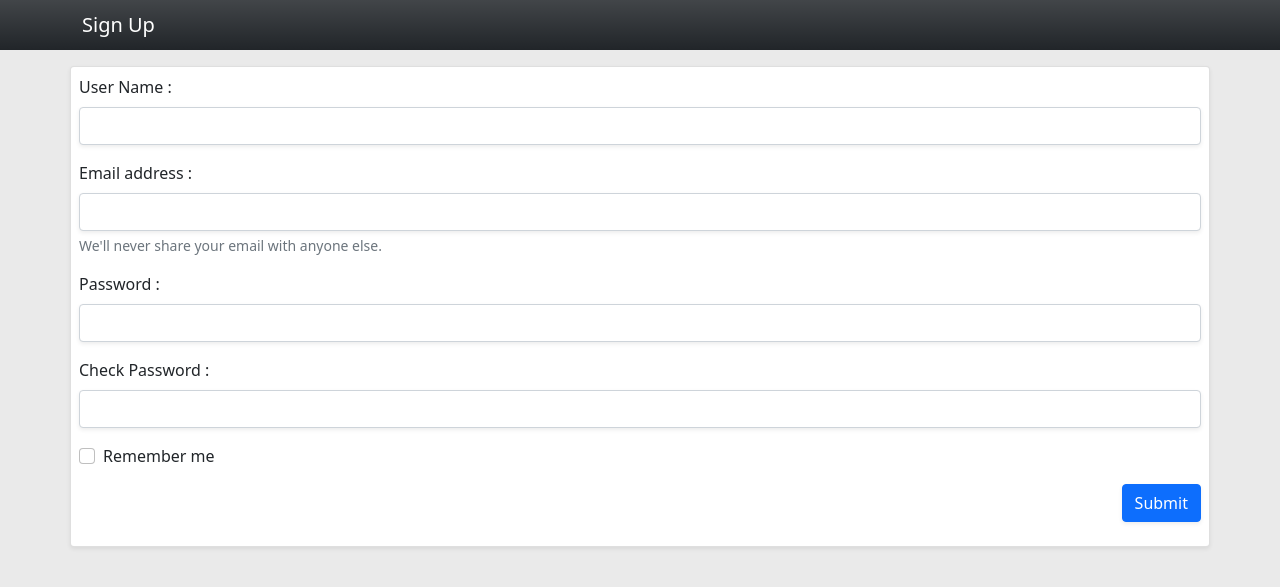
After one commit to dfsdanimaulana/phpdasar, a PHP site: page /lobby/signup.php in a window 1280 px wide. The commit adds this page. Shown: the top 587 px of the page. Run offline with PHP 8.4, Linux system fonts and the light colour scheme.

Commit message:
menambahkan fungsi login dan signup

```diff
--- a/debugging.php
+++ b/debugging.php
@@ -1,8 +1,12 @@
 <?php
+require 'lobby/tools/function.php';
 if (isset($_POST["submit"])) {
     var_dump($_FILES);
 }
+$test = checkUser('deni')[1];
+var_dump($test);
 
+//check password = password_verify(input, hashed pw)
 ?>
 
 <!DOCTYPE html>
--- /dev/null
+++ b/lobby/signup.php
@@ -0,0 +1,67 @@
+<?php
+require 'tools/function.php';
+if (isset($_POST["submit"])) {
+    if (signUp($_POST) > 0) {
+        echo "Sign Up Succes...";
+    } else {
+        echo "sign up failed...";
+    }
+
+}
+?>
+<!doctype html>
+<html lang="en">
+<head>
+    <!-- Bootstrap 5 -->
+    <meta charset="utf-8">
+    <meta name="viewport" content="width=device-width, initial-scale=1">
+    <!-- Bootstrap CSS -->
+    <link href="https://cdn.jsdelivr.net/npm/bootstrap@5.0.0-beta2/dist/css/bootstrap.min.css" rel="stylesheet" integrity="sha384-BmbxuPwQa2lc/FVzBcNJ7UAyJxM6wuqIj61tLrc4wSX0szH/Ev+nYRRuWlolflfl" crossorigin="anonymous">
+    <style>
+        body {
+            background-color: #eaeaea;
+        }
+    </style>
+    <title>Sign Up</title>
+</head>
+<body>
+
+    <nav class="navbar navbar-dark bg-dark bg-gradient">
+        <div class="container">
+            <span class="navbar-brand mb-0 h1">Sign Up</span>
+        </div>
+    </nav>
+
+    <div class="container card my-3 p-2 shadow-sm">
+        <form action="" method="post">
+            <div class="mb-3">
+                <label for="username" class="form-label">User Name :</label>
+                <input type="text" class="form-control shadow-sm" id="username" name="username"required>
+            </div>
+            <div class="mb-3">
+                <label for="email" class="form-label">Email address :</label>
+                <input type="email" class="form-control shadow-sm" id="email" name="email" aria-describedby="emailHelp" required>
+                <div id="emailHelp" class="form-text">
+                    We'll never share your email with anyone else.
+                </div>
+            </div>
+            <div class="mb-3">
+                <label for="password" class="form-label">Password :</label>
+                <input type="password" class="form-control shadow-sm" id="password" name="password" required>
+            </div>
+            <div class="mb-3">
+                <label for="passwordCheck" class="form-label">Check Password :</label>
+                <input type="password" class="form-control shadow-sm" id="passwordCheck" name="passwordCheck" required>
+            </div>
+            <div class="mb-3 form-check">
+                <input type="checkbox" class="form-check-input" id="checkBox">
+                <label class="form-check-label " for="checkBox">Remember me</label>
+            </div>
+            <div class="d-flex flex-row-reverse">
+                <button type="submit" class="btn btn-primary mb-3 shadow-sm" id="submit" name="submit">Submit</button>
+            </div>
+        </form>
+    </div>
+    <script src="https://cdn.jsdelivr.net/npm/bootstrap@5.0.0-beta2/dist/js/bootstrap.bundle.min.js" integrity="sha384-b5kHyXgcpbZJO/tY9Ul7kGkf1S0CWuKcCD38l8YkeH8z8QjE0GmW1gYU5S9FOnJ0" crossorigin="anonymous"></script>
+</body>
+</html>
--- a/lobby/tools/function.php
+++ b/lobby/tools/function.php
@@ -84,3 +84,42 @@ function removeImg($target) {
         unlink($root);
     }
 }
+
+function checkUser($name) {
+    global $conn;
+    $sql = "SELECT username,password FROM list_user WHERE username='$name'";
+    $res = mysqli_query($conn, $sql);
+    $data = mysqli_fetch_row($res);
+    return $data;
+}
+function checkEmail($email) {
+    global $conn;
+    $sql = "SELECT email FROM list_user WHERE email='$email'";
+    $res = mysqli_query($conn, $sql);
+    $data = mysqli_fetch_assoc($res);
+    return $data;
+}
+
+function signUp($data) {
+    global $conn;
+    $name = htmlspecialchars($data["username"]);
+    $email = htmlspecialchars($data["email"]);
+    $pw = password_hash($data["password"], PASSWORD_DEFAULT);
+    $password = $data["password"];
+    $pwCheck = htmlspecialchars($data["passwordCheck"]);
+    if ($password != $pwCheck) {
+        echo "check password tidak sesuai...";
+        return false;
+    }
+    if (checkUser($name)[0]) {
+        echo "User Already exists...";
+        return false;
+    }
+    if (checkEmail($email)) {
+        echo "Email Already exists";
+        return false;
+    }
+    $sql = "INSERT INTO list_user VALUES (NULL,'$name','$email','$pw')";
+    mysqli_query($conn, $sql);
+    return mysqli_affected_rows($conn);
+}
```
Also changed, not shown: lobby/login.php (added, +56 -0 lines), login.php (deleted, +0 -19 lines), signup.php (deleted, +0 -14 lines), lobby/indexs.php (renamed from lobby/index.php).
